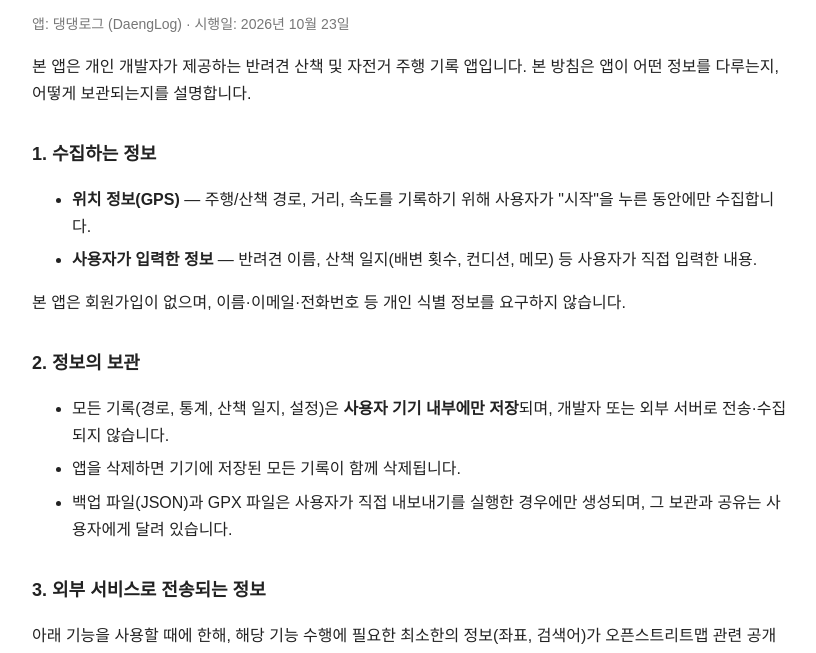
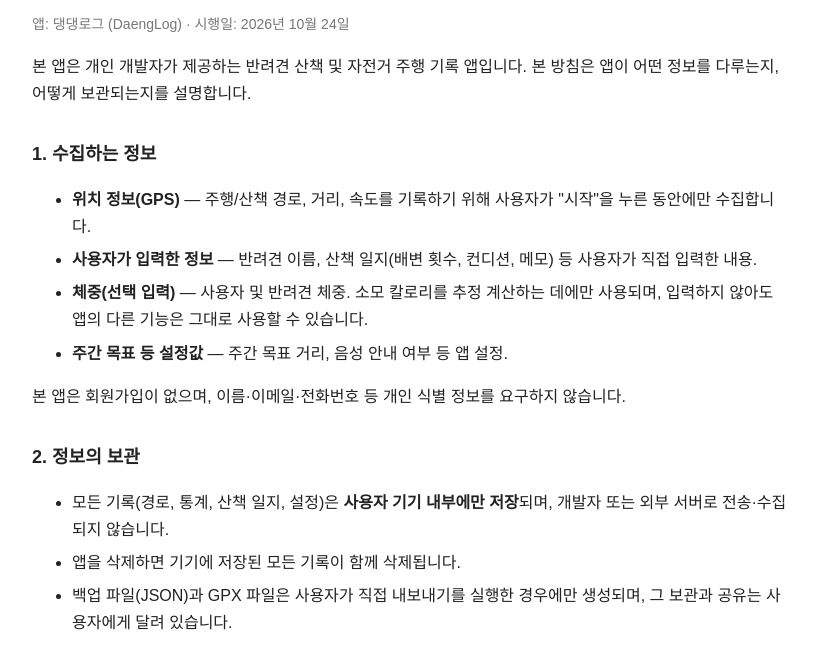
Before and after one commit to norKwangwoon/DaengLog, a plain HTML site: page index.html in a window 1280 px wide. Shown: the part 92-745 px from the top of the page, without its empty margins (228-1044 px from the left). Drawn offline with Linux system fonts and the light colour scheme.

Commit message:
Add files via upload

```diff
--- a/index.html
+++ b/index.html
@@ -14,7 +14,7 @@
 </head>
 <body>
 <h1>개인정보처리방침</h1>
-<p class="muted">앱: 댕댕로그 (DaengLog) · 시행일: 2026년 10월 23일</p>
+<p class="muted">앱: 댕댕로그 (DaengLog) · 시행일: 2026년 10월 24일</p>
 
 <p>본 앱은 개인 개발자가 제공하는 반려견 산책 및 자전거 주행 기록 앱입니다.
 본 방침은 앱이 어떤 정보를 다루는지, 어떻게 보관되는지를 설명합니다.</p>
@@ -23,6 +23,8 @@
 <ul>
   <li><b>위치 정보(GPS)</b> — 주행/산책 경로, 거리, 속도를 기록하기 위해 사용자가 "시작"을 누른 동안에만 수집합니다.</li>
   <li><b>사용자가 입력한 정보</b> — 반려견 이름, 산책 일지(배변 횟수, 컨디션, 메모) 등 사용자가 직접 입력한 내용.</li>
+  <li><b>체중(선택 입력)</b> — 사용자 및 반려견 체중. 소모 칼로리를 추정 계산하는 데에만 사용되며, 입력하지 않아도 앱의 다른 기능은 그대로 사용할 수 있습니다.</li>
+  <li><b>주간 목표 등 설정값</b> — 주간 목표 거리, 음성 안내 여부 등 앱 설정.</li>
 </ul>
 <p>본 앱은 회원가입이 없으며, 이름·이메일·전화번호 등 개인 식별 정보를 요구하지 않습니다.</p>
 
```
